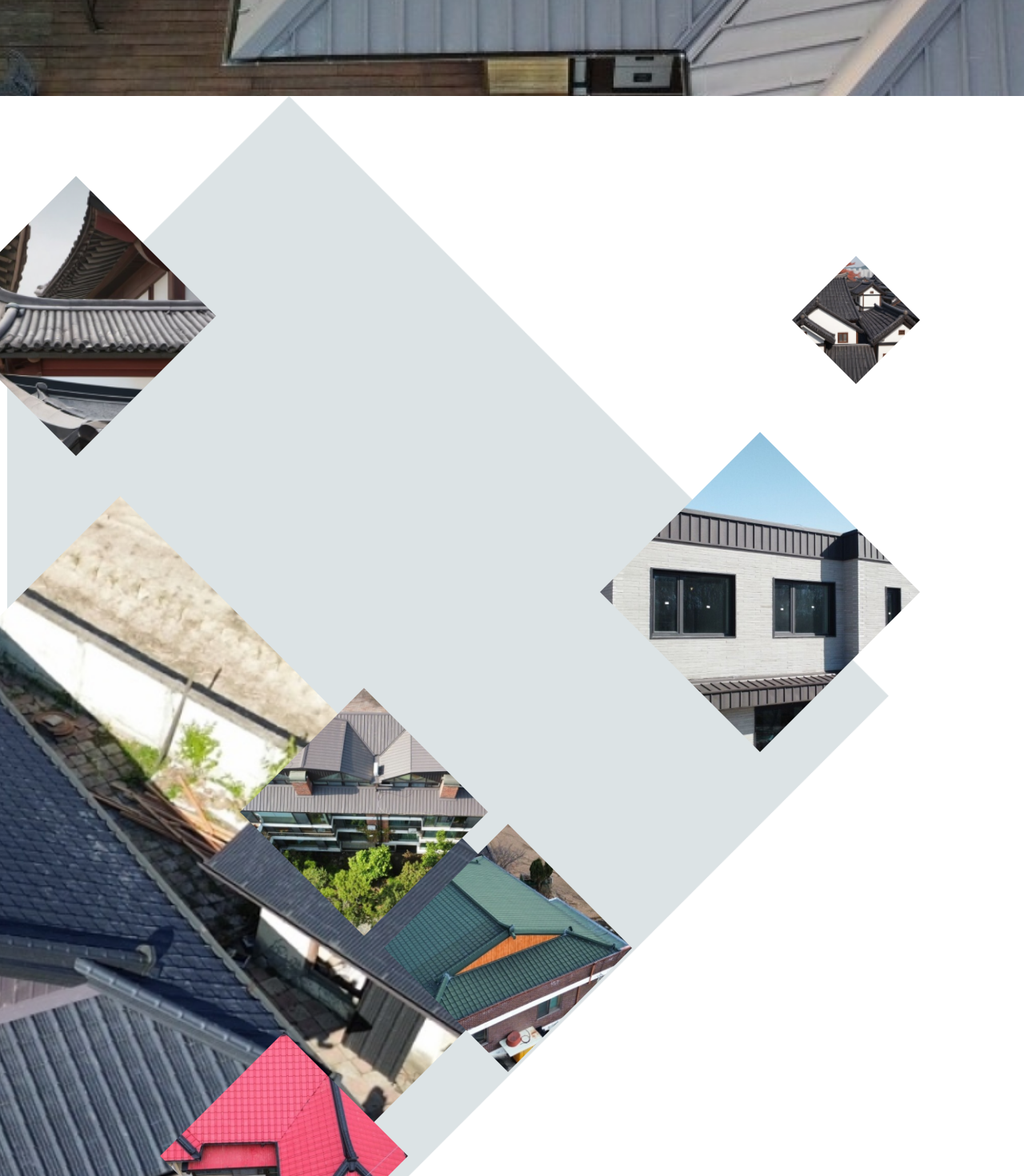
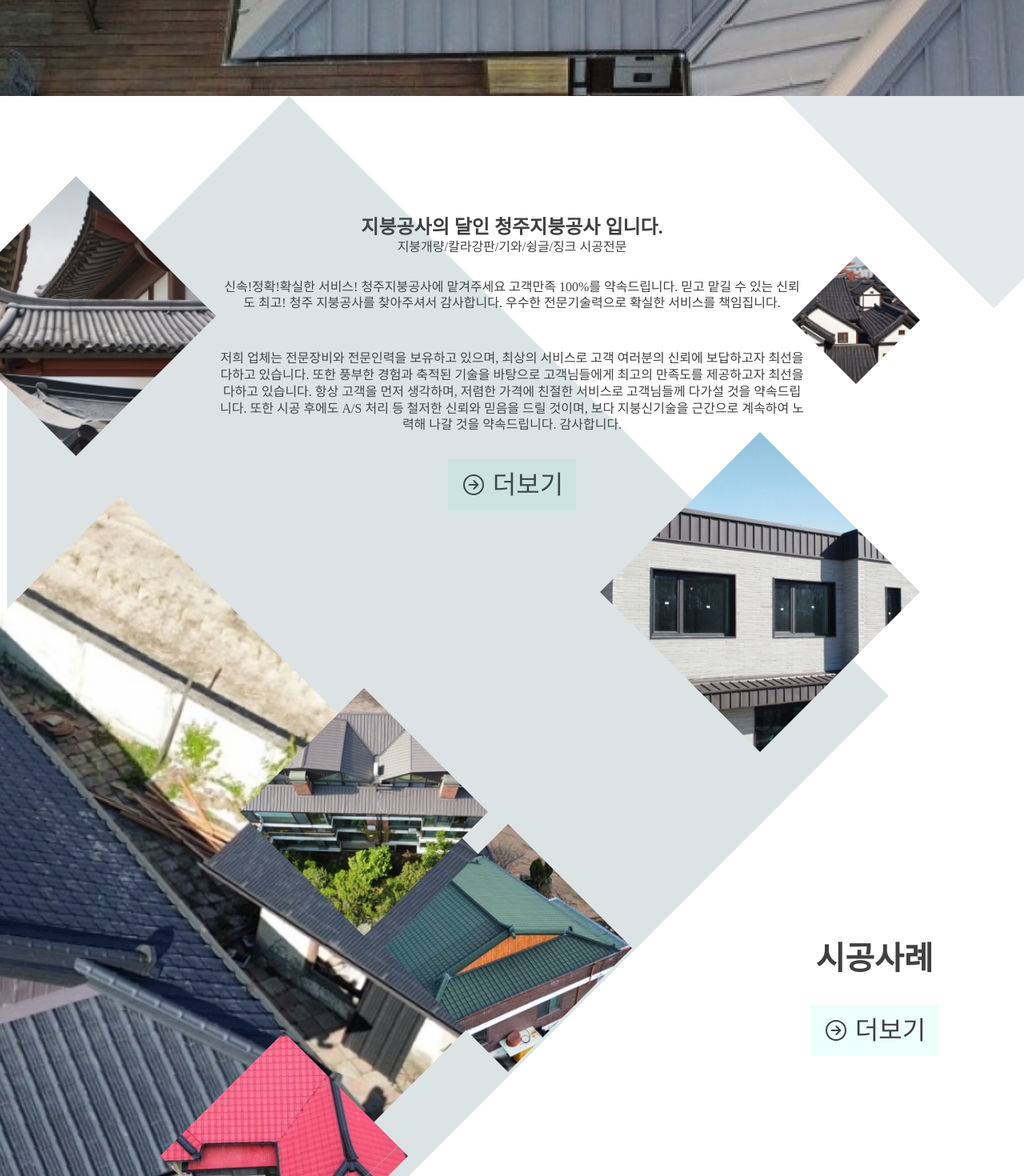
Before and after one commit to alone025/freelancerish, a Next.js app: page / in a window 1280 px wide. Shown: the part 600-2070 px from the top of the page at 80% size. Built offline with nearby package versions, Linux system fonts and the light colour scheme.

Commit message:
Finished Home page

```diff
--- a/Layouts/Navbar.jsx
+++ b/Layouts/Navbar.jsx
@@ -3,8 +3,12 @@ import Link from "next/link";
 const Navbar = () => {
   return (
     <ul className="navbar">
-      <li className="navbarItem">Home</li>
-      <Link href={'/after-construction'} className="navbarItem">업체소개</Link>
+      <Link href={"/"} className="navbarItem">
+        Home
+      </Link>
+      <Link href={"/after-construction"} className="navbarItem">
+        업체소개
+      </Link>
       <li className="navbarItem">시공사례</li>
       <li className="navbarItem">견적신청</li>
       <li className="navbarItem">문의하기</li>
--- a/components/HomeRotateGalery.jsx
+++ b/components/HomeRotateGalery.jsx
@@ -1,8 +1,53 @@
 import React from "react";
+import { IoArrowForwardCircleOutline } from "react-icons/io5";
 
 const HomeRotateGalery = () => {
   return (
     <div className="homeRotateGalery">
+      <div className="homeRotateGalery__info">
+        <h2 className="homeRotateGalery__infoTitle">
+          지붕공사의 달인 청주지붕공사 입니다.
+        </h2>
+        <p className="homeRotateGalery__infoSubTitle">
+          지붕개량/칼라강판/기와/슁글/징크 시공전문
+        </p>
+
+        <p className="homeRotateGalery__infoText1">
+          신속!정확!확실한 서비스! 청주지붕공사에 맡겨주세요 고객만족 100%를
+          약속드립니다. 믿고 맡길 수 있는 신뢰도 최고! 청주 지붕공사를
+          찾아주셔서 감사합니다. 우수한 전문기술력으로 확실한 서비스를
+          책임집니다.
+        </p>
+
+        <p className="homeRotateGalery__infoText2">
+          저희 업체는 전문장비와 전문인력을 보유하고 있으며, 최상의 서비스로
+          고객 여러분의 신뢰에 보답하고자 최선을 다하고 있습니다. 또한 풍부한
+          경험과 축적된 기술을 바탕으로 고객님들에게 최고의 만족도를 제공하고자
+          최선을 다하고 있습니다. 항상 고객을 먼저 생각하며, 저렴한 가격에
+          친절한 서비스로 고객님들께 다가설 것을 약속드립니다. 또한 시공 후에도
+          A/S 처리 등 철저한 신뢰와 믿음을 드릴 것이며, 보다 지붕신기술을
+          근간으로 계속하여 노력해 나갈 것을 약속드립니다. 감사합니다.
+        </p>
+
+        <button className="homeRotateGalery__infoBtn">
+          <p>
+            <IoArrowForwardCircleOutline />
+          </p>
+          <p>더보기</p>
+        </button>
+      </div>
+
+      <div className="homeRotateGalery__info2">
+        <p className="homeRotateGalery__info2Text">시공사례</p>
+
+        <button className="homeRotateGalery__infoBtn">
+          <p>
+            <IoArrowForwardCircleOutline />
+          </p>
+          <p>더보기</p>
+        </button>
+      </div>
+
       <div className="homeRotateGalery__back" />
       <div className="homeRotateGalery__topCenter" />
       <div className="homeRotateGalery__rightTop" />
@@ -11,6 +56,8 @@ const HomeRotateGalery = () => {
       <div className="homeRotateGalery__img1" />
       <div className="homeRotateGalery__img2" />
       <div className="homeRotateGalery__img3" />
+
+      <div className="homeRotateGalery__topRec" />
     </div>
   );
 };
--- a/pages/index.js
+++ b/pages/index.js
@@ -3,7 +3,6 @@ import ContactSection from "@/components/ContactSection";
 import HomeRotateGalery from "@/components/HomeRotateGalery";
 
 export default function Home() {
-
   return (
     <div className="container">
       <main>
@@ -16,7 +15,7 @@ export default function Home() {
       </main>
       <HomeRotateGalery />
 
-            <ContactSection />
+      {/* <ContactSection /> */}
     </div>
   );
 }
--- a/styles/homeRotateGalery.css
+++ b/styles/homeRotateGalery.css
@@ -3,6 +3,7 @@
   height: 1600px;
   position: relative;
   overflow: hidden;
+  margin-bottom: 40px;
 }
 
 .homeRotateGalery__back {
@@ -107,3 +108,107 @@
   background-size: cover;
   clip-path: polygon(50% 0%, 100% 50%, 50% 100%, 0% 50%);
 }
+
+.homeRotateGalery__info {
+  width: 100%;
+  position: relative;
+  top: 150px;
+  display: flex;
+  align-items: center;
+  flex-direction: column;
+  max-width: 730px;
+  margin: 0 auto;
+  text-align: center;
+}
+
+.homeRotateGalery__infoTitle {
+  color: var(--Colors-Gray-700, #404040);
+  font-family: "Gmarket Sans TTF";
+  font-size: 24px;
+  font-style: normal;
+  font-weight: 700;
+  line-height: 28.8px; /* 120% */
+}
+
+.homeRotateGalery__infoSubTitle {
+  color: var(--Colors-Gray-700, #404040);
+  text-align: center;
+  font-family: "Gmarket Sans TTF";
+  font-size: 16px;
+  font-style: normal;
+  font-weight: 500;
+  line-height: 20.8px; /* 130% */
+}
+
+.homeRotateGalery__infoText1 {
+  color: var(--Colors-Gray-700, #404040);
+  text-align: center;
+  font-family: "Gmarket Sans TTF";
+  font-size: 16px;
+  font-style: normal;
+  font-weight: 500;
+  line-height: 20.8px; /* 130% */
+  margin-top: 29px;
+}
+
+.homeRotateGalery__infoText2 {
+  color: var(--Colors-Gray-700, #404040);
+  text-align: center;
+  font-family: "Gmarket Sans TTF";
+  font-size: 16px;
+  font-style: normal;
+  font-weight: 500;
+  line-height: 20.8px; /* 130% */
+  margin-top: 48px;
+}
+
+.homeRotateGalery__infoBtn {
+  color: var(--Colors-Gray-700, #404040);
+  text-align: center;
+  font-family: "Gmarket Sans TTF";
+  font-size: 32px;
+  font-style: normal;
+  font-weight: 500;
+  line-height: 20.8px; /* 65% */
+  display: flex;
+  align-items: center;
+  justify-content: center;
+  gap: 8px;
+  display: inline-flex;
+  padding: 16px;
+  justify-content: center;
+  align-items: center;
+  gap: 8px;
+  background: #ecfffa;
+  margin-top: 32px;
+  cursor: pointer;
+}
+
+.homeRotateGalery__info2 {
+  position: absolute;
+  bottom: 400px;
+  right: 50px;
+  text-align: center;
+  width: 274px;
+}
+
+.homeRotateGalery__info2Text {
+  color: var(--Colors-Gray-700, #404040);
+  font-family: "Gmarket Sans TTF";
+  font-size: 40px;
+  font-style: normal;
+  font-weight: 700;
+  line-height: normal;
+}
+
+.homeRotateGalery__topRec {
+  position: absolute;
+  top: -300px;
+  right: -200px;
+  width: 471.971px;
+  height: 466.566px;
+  transform: rotate(-45deg);
+  flex-shrink: 0;
+  opacity: 0.49;
+  background: #c9d3d6;
+}
```
Lines whose indentation alone changed are shown as unchanged.
